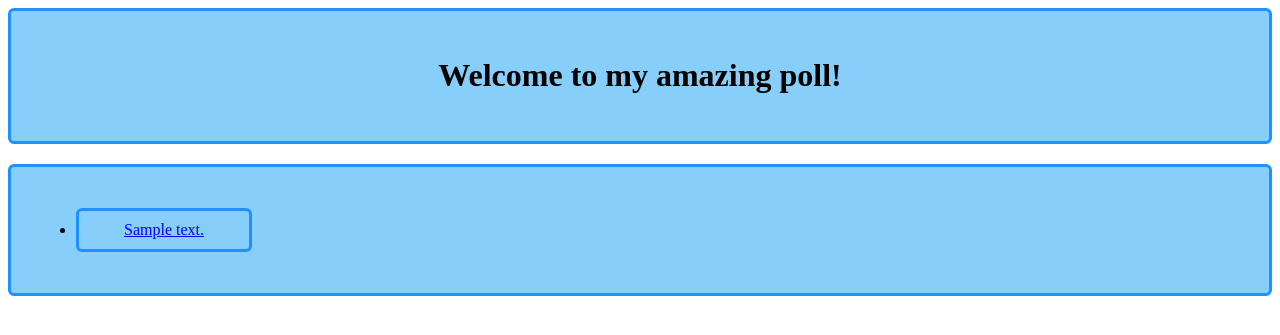
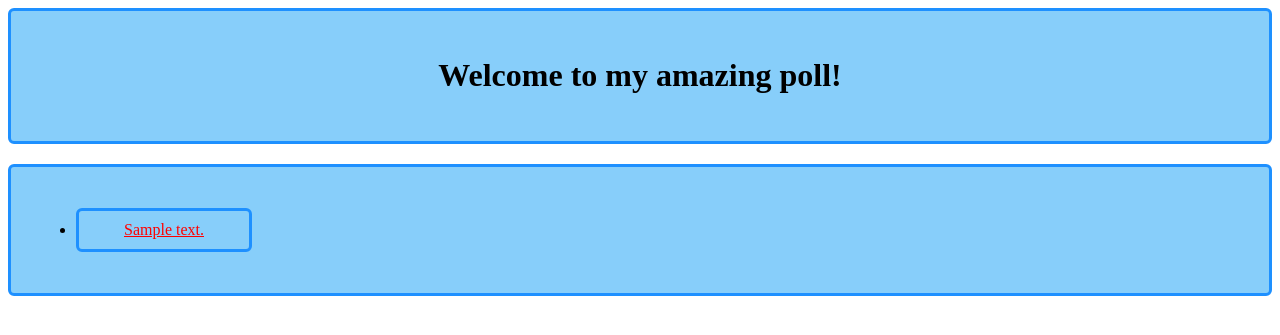
Before and after one commit to nanaasiedu/django-polls, a Django app: page /polls/ in a window 1280 px wide. Shown: the top 335 px of the page. Run offline with Django 3.2, Linux system fonts and the light colour scheme; tables that the repository leaves empty hold one stand-in row (values such as "Sample post").

Commit message:
Update link to have red text

```diff
--- a/polls/static/polls/style.css
+++ b/polls/static/polls/style.css
@@ -1,5 +1,5 @@
 li a {
-    color: blue;
+    color: red;
 }
 
 .body {
```
